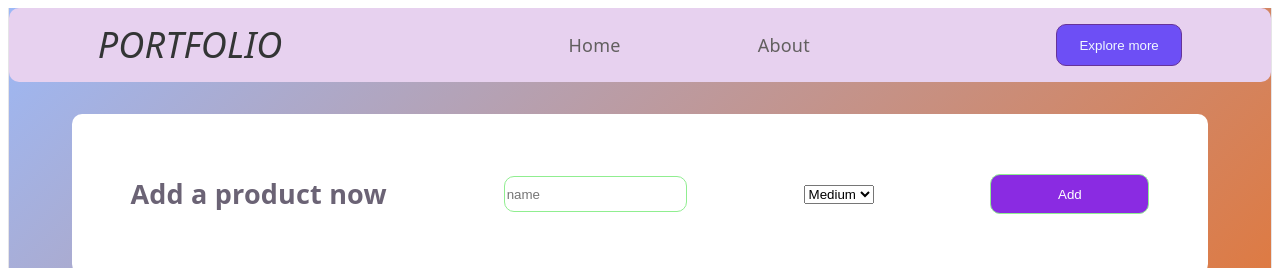
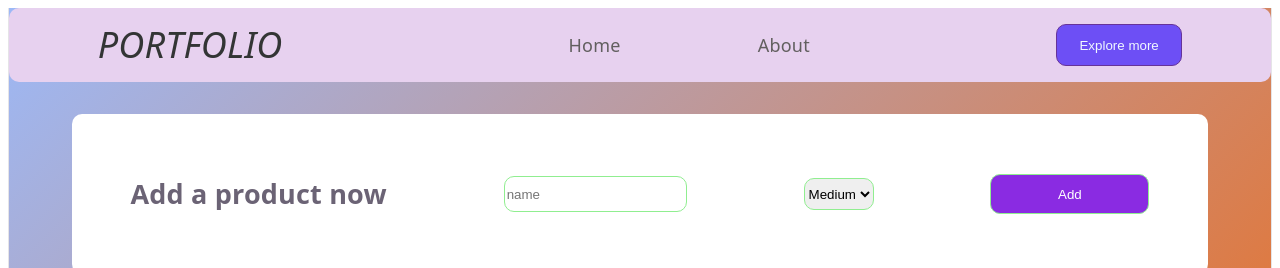
Before and after one commit to nawfalchiddi/React-fourth-Project-Tasks, a React (Vite) app: page / in a window 1280 px wide. Shown: the top 268 px of the page. Built offline with nearby package versions, Linux system fonts and the light colour scheme.

Commit message:
adding the style of the select

```diff
--- a/src/pages/Home/components/Hero.css
+++ b/src/pages/Home/components/Hero.css
@@ -123,6 +123,11 @@ border: 1px solid lightgreen;
 height: 4vh;
 border-radius: 10px;
 }
+#theslctLvl{
+    border: 1px solid lightgreen;
+height: 4vh;
+border-radius: 10px;
+}
 .quatity{
 border-radius: 10px;
 
--- a/src/pages/Home/components/Hero.jsx
+++ b/src/pages/Home/components/Hero.jsx
@@ -87,7 +87,7 @@ setLevel('');
 console.log('please');
 
     }
-    function Add(e){
+    function Addfrt(e){
         e.preventDefault()
 //          const inptname = document.querySelector('.thename').value;
 // const inptAge = document.querySelector('.price').value;
@@ -166,7 +166,7 @@ function Edit(item) {
         <section className='thebigconta'>
 
 
-               <form action="" className="theform" onSubmit={Add}>
+               <form action="" className="theform" onSubmit={Addfrt}>
           <h1>Add a product now</h1>
 
           <input className="thename" type="text" placeholder="name" value={namefrt} onChange={event=> setNamefrt(event.target.value)} required />
```
